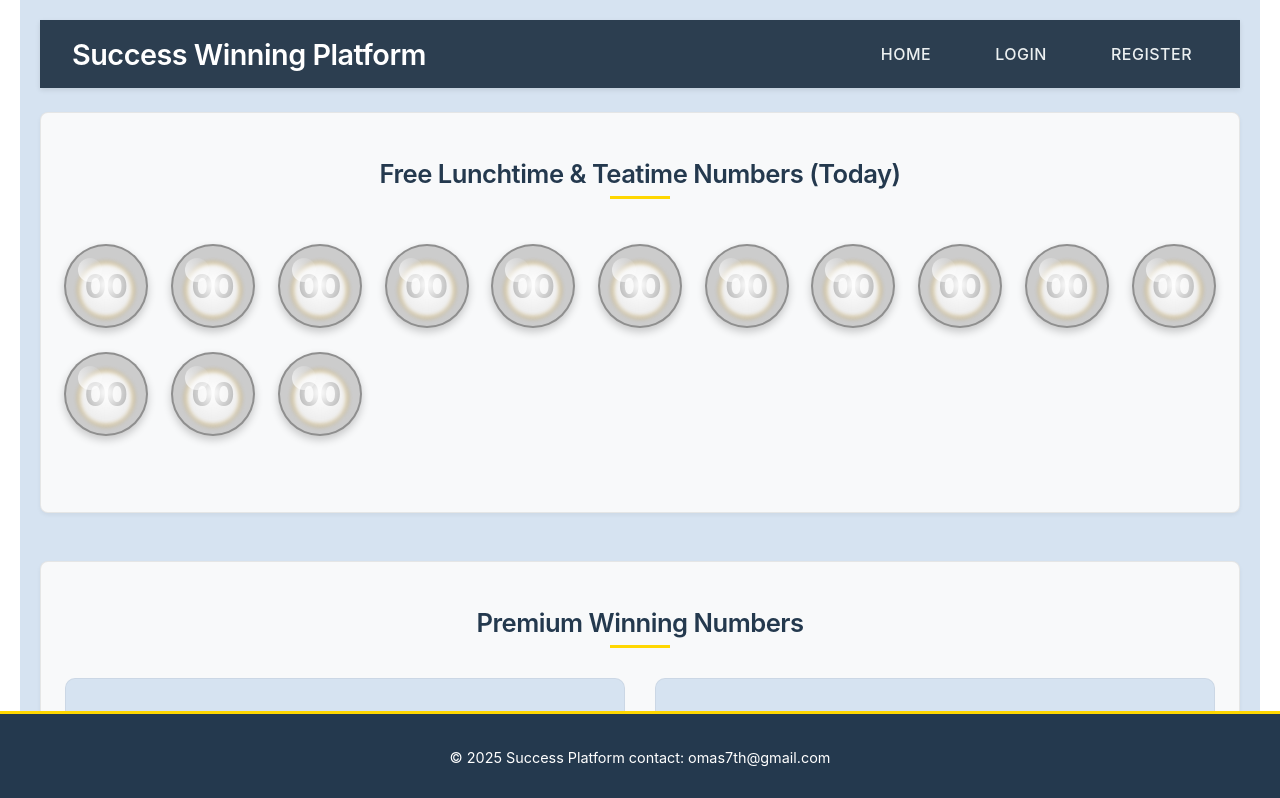
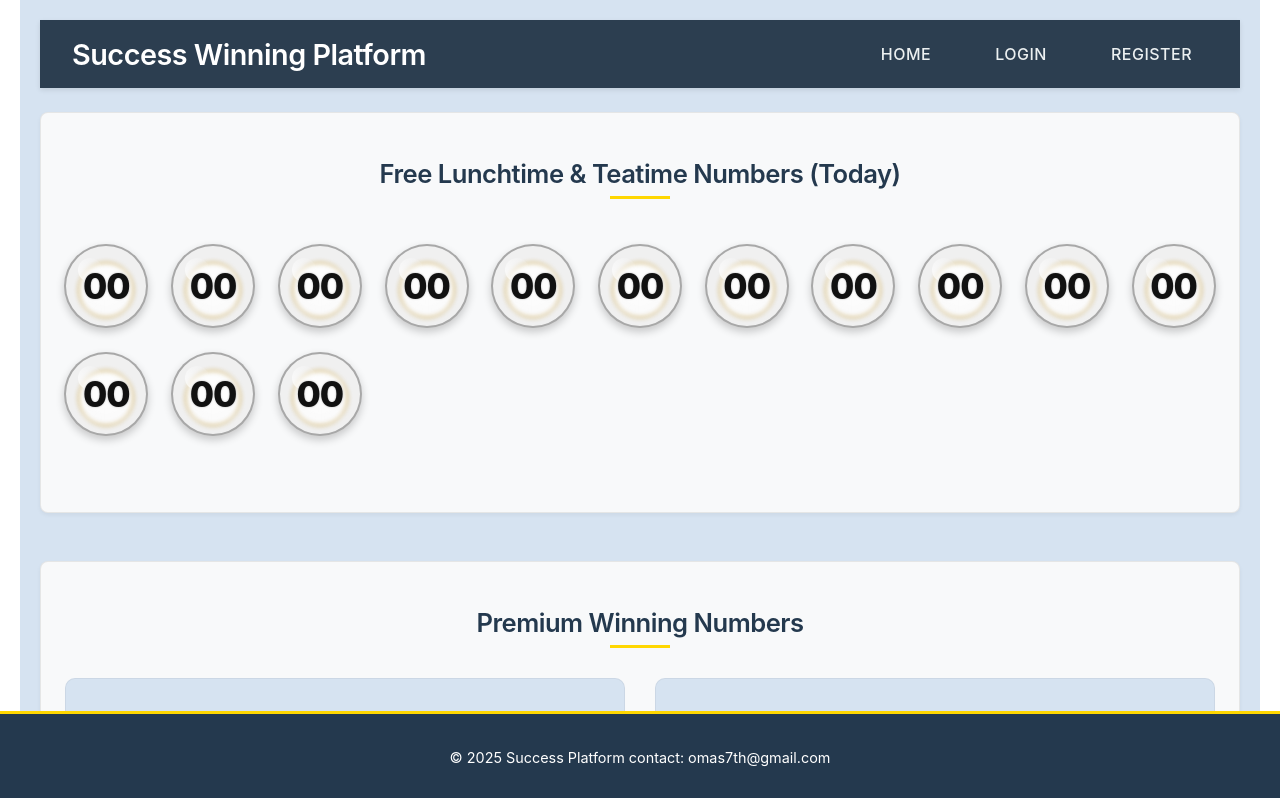
Before and after one commit to omas1st/successplatform, a React (Create React App) app: page / in a window 1280 px wide. Shown: the top 798 px of the page. Built offline with nearby package versions, Linux system fonts and the light colour scheme; no server answers; the HTML template or start-up script is replaced by a standard one.

Commit message:
Update LottoBall.js

```diff
--- a/src/components/LottoBall.js
+++ b/src/components/LottoBall.js
@@ -2,10 +2,10 @@ import React from 'react';
 import './LottoBall.css';
 
 export default function LottoBall({ value, color, onClick }) {
-  const style = { backgroundColor: color || '#ccc' };
+  const style = { backgroundColor: color || '#f0f0f0' };
   return (
     <div className="lotto-ball" style={style} onClick={onClick}>
-      {value}
+      <span>{value}</span>
     </div>
   );
 }
```
